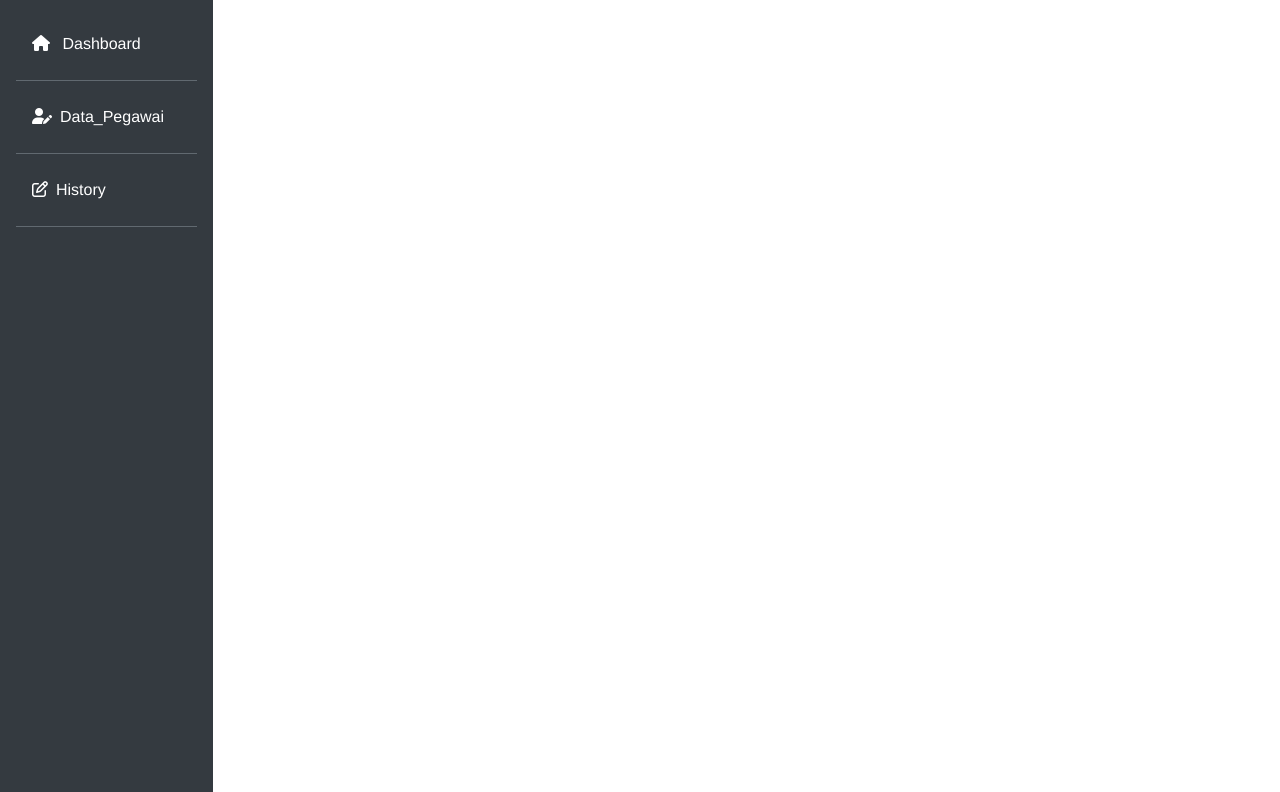
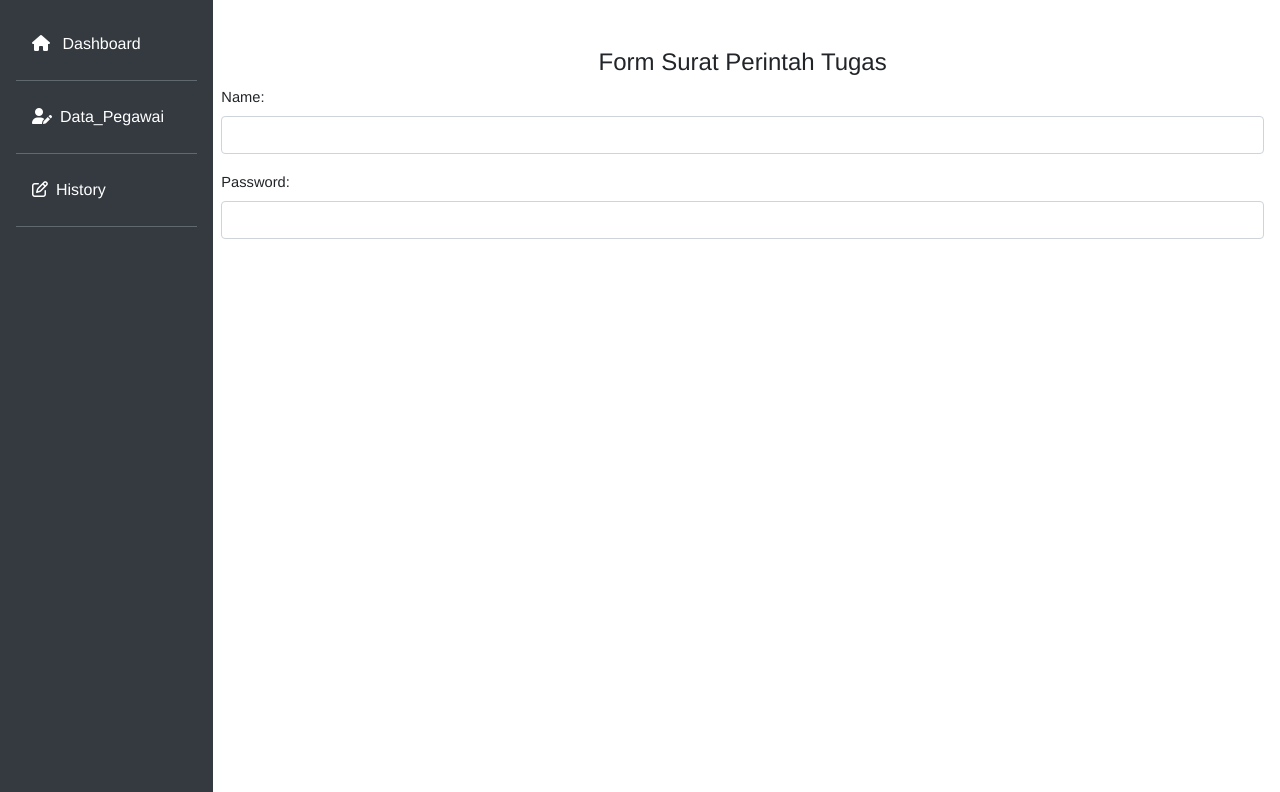
Before and after one commit to Internship-2-0/Kejari, a PHP site: page /index.php?halaman=buat_spt in a window 1280 px wide. Shown: the part 56-848 px from the top of the page. Run offline with PHP 8.4, Linux system fonts and the light colour scheme; a user stored in the database is signed in; some libraries are stand-ins or nearby versions.

Commit message:
form spt

```diff
--- a/index.php
+++ b/index.php
@@ -10,6 +10,8 @@
       include 'pages/data_pegawai.php';
     } else if ($_GET['halaman'] == 'logout') {
       include 'pages/logout.php';
+    } else if ($_GET['halaman'] == 'buat_spt') {
+      include 'pages/buat_spt.php';
     }
   } else {
     include 'pages/home.php';
--- /dev/null
+++ b/pages/buat_spt.php
@@ -0,0 +1,13 @@
+<div class="mt-4 ml-2">
+  <div class="text-center">
+    <h4>Form Surat Perintah Tugas</h4>
+  </div>
+  <div class="form-group">
+    <label for="usr">Name:</label>
+    <input type="text" class="form-control" id="usr">
+  </div>
+  <div class="form-group">
+    <label for="pwd">Password:</label>
+    <input type="password" class="form-control" id="pwd">
+  </div>
+</div>
--- a/pages/home.php
+++ b/pages/home.php
@@ -6,7 +6,7 @@
       Pilih Surat
     </button>
     <div class="dropdown-menu">
-      <a class="dropdown-item" href="#">Surat Perintah Tugas</a>
+      <a class="dropdown-item" href="index.php?halaman=buat_spt">Surat Perintah Tugas</a>
       <a class="dropdown-item" href="#">Link 2</a>
       <a class="dropdown-item" href="#">Link 3</a>
       <a class="dropdown-item" href="#">Link 4</a>
```
